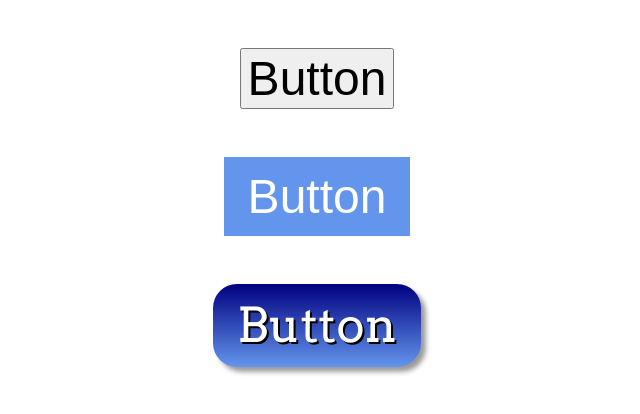
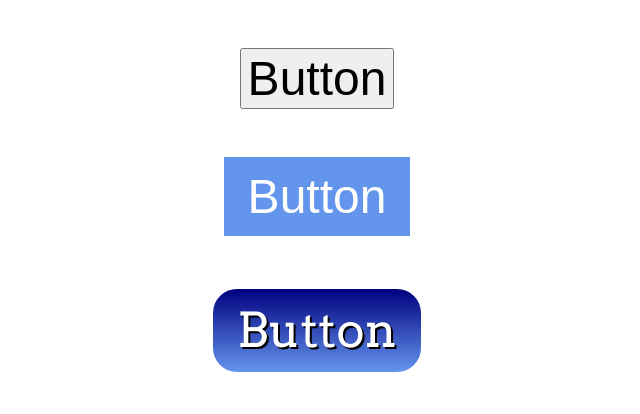
Before and after one commit to SteveBarnett/uxsa-button, a plain HTML site: page index.html in a window 1280 px wide. In both pictures the pointer is over the button 640 px from the left and 325 px from the top of the page. Shown: the whole page, without its empty margins (323-963 px from the left). Drawn offline with Linux system fonts and the light colour scheme.

Commit message:
Add hover state

```diff
--- a/index.html
+++ b/index.html
@@ -23,7 +23,12 @@
             background-image: linear-gradient(to top, cornflowerblue, navy);
             font-family: Arvo, sans-serif;
             text-shadow: 2px 2px 0 black;
-            box-shadow: 0.1em 0.1em 0.1em rgba(0, 0, 0, 0.4);
+            border-bottom: solid 0.1em darkgrey;
+          }
+          .enhanced:hover {
+            border-bottom: none;
+            position: relative;
+            top: 0.1em;
           }
         </style>
     </head>
```
